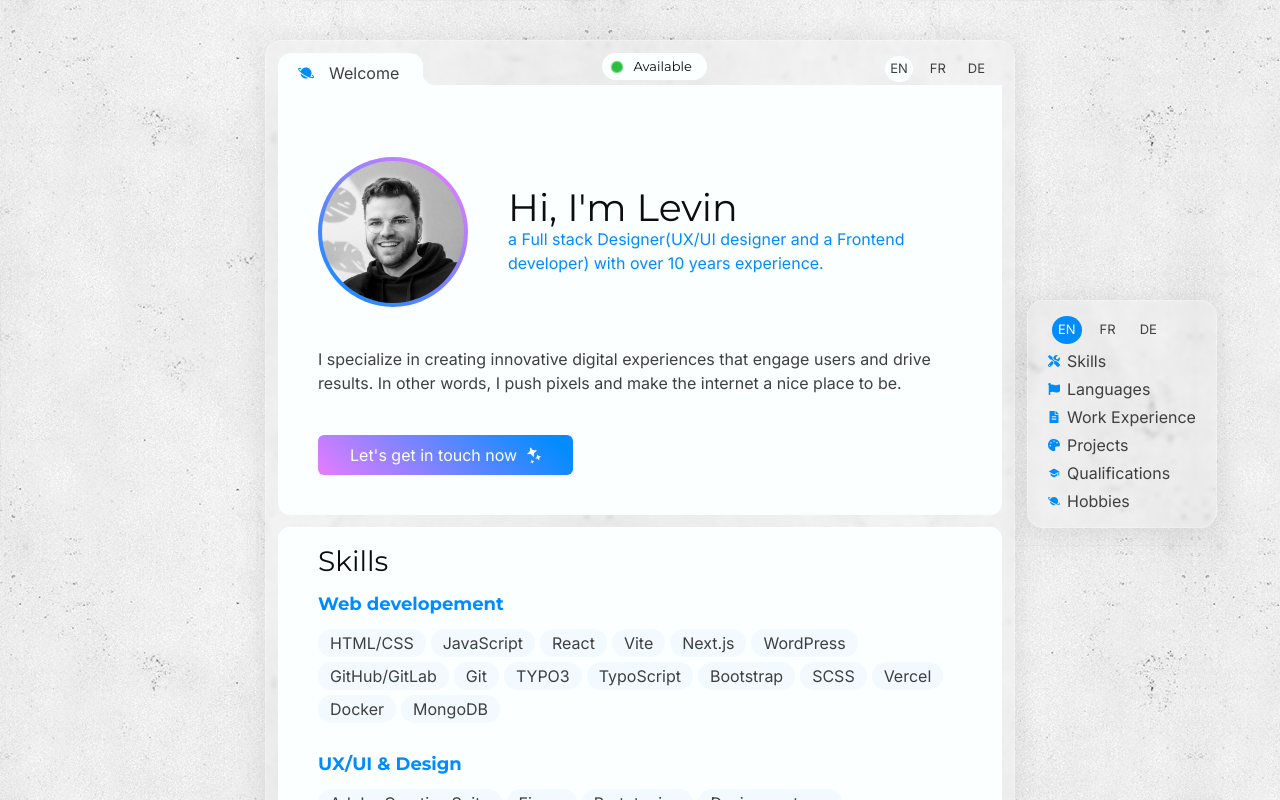
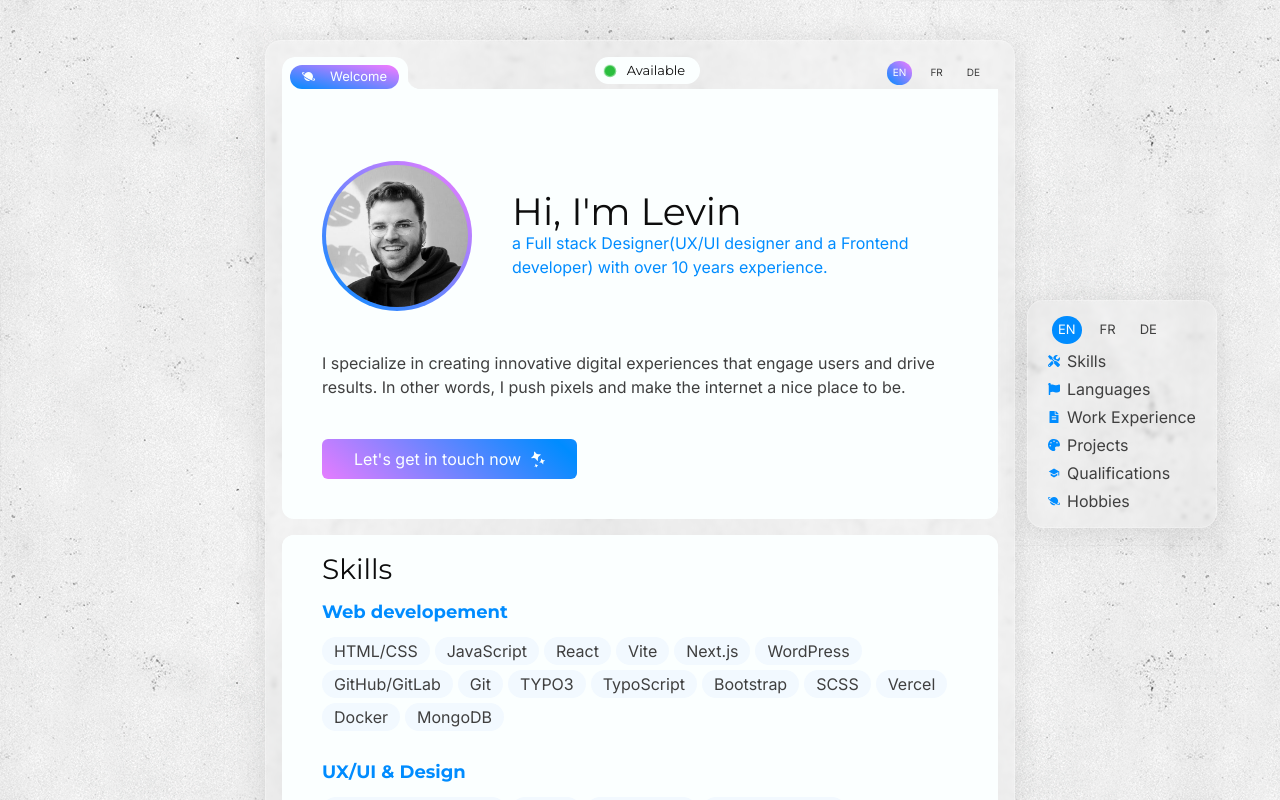
Before and after one commit to levinthiel/personal_website, a Next.js app: page / in a window 1280 px wide. Shown: the top 800 px of the page. Built offline with nearby package versions, Linux system fonts and the light colour scheme.

Commit message:
add more space between components and add mailto link to button

```diff
--- a/src/app/globals.css
+++ b/src/app/globals.css
@@ -46,8 +46,15 @@ small {
   font-size: 70%;
 }
 header button.active {
-  background: var(--white);
+  background: linear-gradient( 222deg, var(--pink), var(--blue));
+  color: var(--white);
   border-radius: 50%;
+  transition: all ease .3s;
+
+  &:hover {
+    color: var(--white) !important;
+    transform: scale(1.1);
+  }
 }
 #jumplinks button.active {
   background: var(--blue);
--- a/src/components/header.jsx
+++ b/src/components/header.jsx
@@ -4,6 +4,15 @@ import { BsStars } from "react-icons/bs";
 import Image from 'next/image'
 
 export default function Header({ t, setLang, lang }) {
+
+    const handleClick = () => {
+        const user = "levinthiel";
+        const domain = "proton";
+        const tld = "me";
+
+        window.location.href = `mailto:${user}@${domain}.${tld}`;
+    };
+
     return (
         <header>
             <TopHeader>
@@ -40,7 +49,7 @@ export default function Header({ t, setLang, lang }) {
                 <Description>
                     {t("introP2")}
                 </Description>
-                <CTAbtn>
+                <CTAbtn onClick={handleClick}>
                     {t("ctaText")} <BsStars />
                 </CTAbtn>
             </HeaderInner>
@@ -53,11 +62,6 @@ const TopHeader = styled.div`
     justify-content: space-between;
 `;
 const WelcomeContainer = styled.div`
-`;
-const Welcome = styled.p`
-    display: flex;
-    gap: 15px;
-    align-items: center;
     --r: .8em;
     border-inline: var(--r) solid #0000;
     border-radius: calc(2 * var(--r)) calc(2 * var(--r)) 0 0 / var(--r);
@@ -66,8 +70,18 @@ const Welcome = styled.p`
     border-top-left-radius: var(--r);
     background: var(--white);
     width: fit-content;
-    padding: 8px 24px 0px 20px;
+    padding: 8px 9px 0px 8px;
+`;
+const Welcome = styled.p`
+    display: flex;
+    gap: 15px;
+    align-items: center;
+    background: linear-gradient(13deg, var(--blue), var(--pink));
+    border-radius: 20px;
+    color: var(--white);
+    padding: 2px 12px;
     font-family: Inter;
+    font-size: small;
 
         &:hover {
             svg{
@@ -75,7 +89,7 @@ const Welcome = styled.p`
             }
         }
         svg {
-            fill: var(--blue);
+            fill: var(--white);
             transition: all ease .3s
         }
 `;
@@ -130,12 +144,12 @@ const AvailabilityBubble = styled.div`
 const LanguagesContainer = styled.div`
     display: flex;
     gap: 12px;
-    padding: 3px 12px;
+    padding: 4px 12px;
 
         button {
             transition: all ease .3s;
-            padding: 0px 5px;
-            font-size: 13px;
+            padding: 0px 6px;
+            font-size: 10px;
 
             &:hover{
                 color: var(--blue);
--- a/src/components/hobbies.jsx
+++ b/src/components/hobbies.jsx
@@ -11,7 +11,7 @@ export default function Hobbies({id, t, setLang, lang }) {
     )
 }
 const HobbiesSection = styled.div `
-    margin-top: 12px;
+    margin-top: 16px;
     padding: 20px 40px;
     display: flex;
     flex-wrap: wrap;
--- a/src/components/jobs.jsx
+++ b/src/components/jobs.jsx
@@ -91,7 +91,7 @@ export default function Jobs({id, t, setLang, lang }) {
 const JobsContainer = styled.section`
     background-color: var(--white);
     border-radius: 12px;
-    margin-top: 12px;
+    margin-top: 16px;
     padding: 20px 40px;
     display: flex;
     flex-direction: column;
--- a/src/components/languages.jsx
+++ b/src/components/languages.jsx
@@ -52,7 +52,7 @@ export default function Languages({id,  t, setLang, lang }) {
     )
 }
 const LanguaguesSection = styled.div `
-margin-top: 12px;
+    margin-top: 16px;
     padding: 20px 40px;
     display: flex;
     flex-wrap: wrap;
--- a/src/components/links.jsx
+++ b/src/components/links.jsx
@@ -30,7 +30,7 @@ export default function Links({ t, setLang, lang }) {
     )
 }
 const LanguaguesSection = styled.div `
-margin-top: 12px;
+    margin-top: 16px;
     padding: 20px 40px;
     display: flex;
     flex-wrap: wrap;
--- a/src/components/main.jsx
+++ b/src/components/main.jsx
@@ -41,7 +41,7 @@ const StyledMain = styled.main`
   box-shadow: 0 4px 30px rgba(0, 0, 0, 0.1);
   backdrop-filter: blur(2px);
   border: 1px solid rgba(255, 255, 255, 0.3);
-  padding: 12px;
+  padding: 16px;
 
   @media (max-width: 576px) {
     margin-top: 0;
--- a/src/components/projects.jsx
+++ b/src/components/projects.jsx
@@ -44,7 +44,7 @@ const DemoLink = styled.a`
 const ProjectsContainer= styled.div `
     display: flex;
     flex-direction: column;
-    margin-top: 12px;
+    margin-top: 16px;
     gap: 12px;
     width: auto;
     height: 100%;
--- a/src/components/projectslider.jsx
+++ b/src/components/projectslider.jsx
@@ -67,7 +67,7 @@ export default function ProjectSlider() {
 const ProjectsContainer= styled.div `
     display: flex;
     flex-direction: column;
-    margin-top: 12px;
+    margin-top: 16px;
     gap: 12px;
     width: 100%;
     height: auto;
--- a/src/components/quote.jsx
+++ b/src/components/quote.jsx
@@ -35,7 +35,7 @@ export default function Quote({ t, setLang, lang }) {
 }
 
 const QuoteSection = styled.div`
-    margin-top: 12px;
+    margin-top: 16px;
     padding: 20px 40px;
     display: flex;
     align-items: center;
--- a/src/components/skills.jsx
+++ b/src/components/skills.jsx
@@ -74,7 +74,7 @@ const SkillsContainer = styled.div`
     border-radius: 12px;
     display: flex;
     flex-direction: column;
-    margin-top: 12px;
+    margin-top: 16px;
     overflow: visible;
 `;
 
--- a/src/components/trainings.jsx
+++ b/src/components/trainings.jsx
@@ -33,7 +33,7 @@ const TrainingsContainer = styled.section`
     background-color: var(--white);
     padding: 20px 40px;
     border-radius: 12px;
-    margin-top: 12px;
+    margin-top: 16px;
     display: flex;
     flex-direction: column;
     gap: 16px;
```
